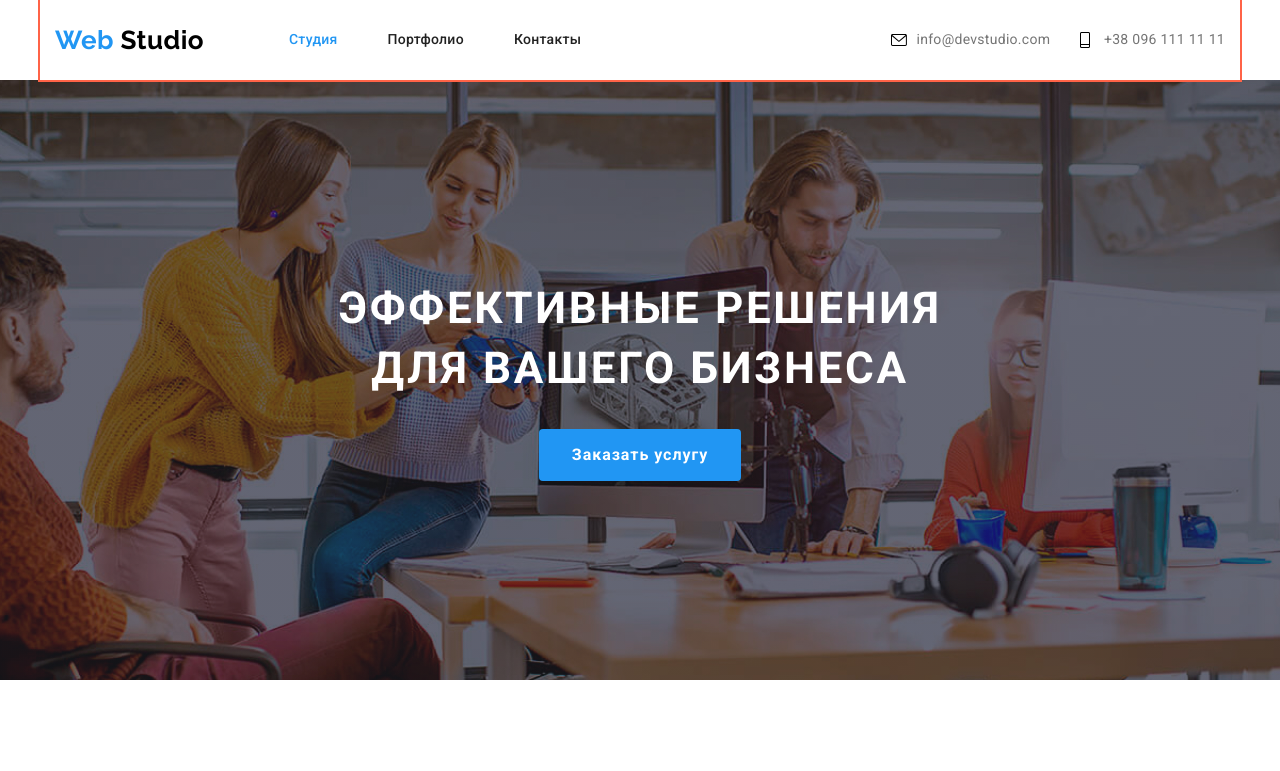
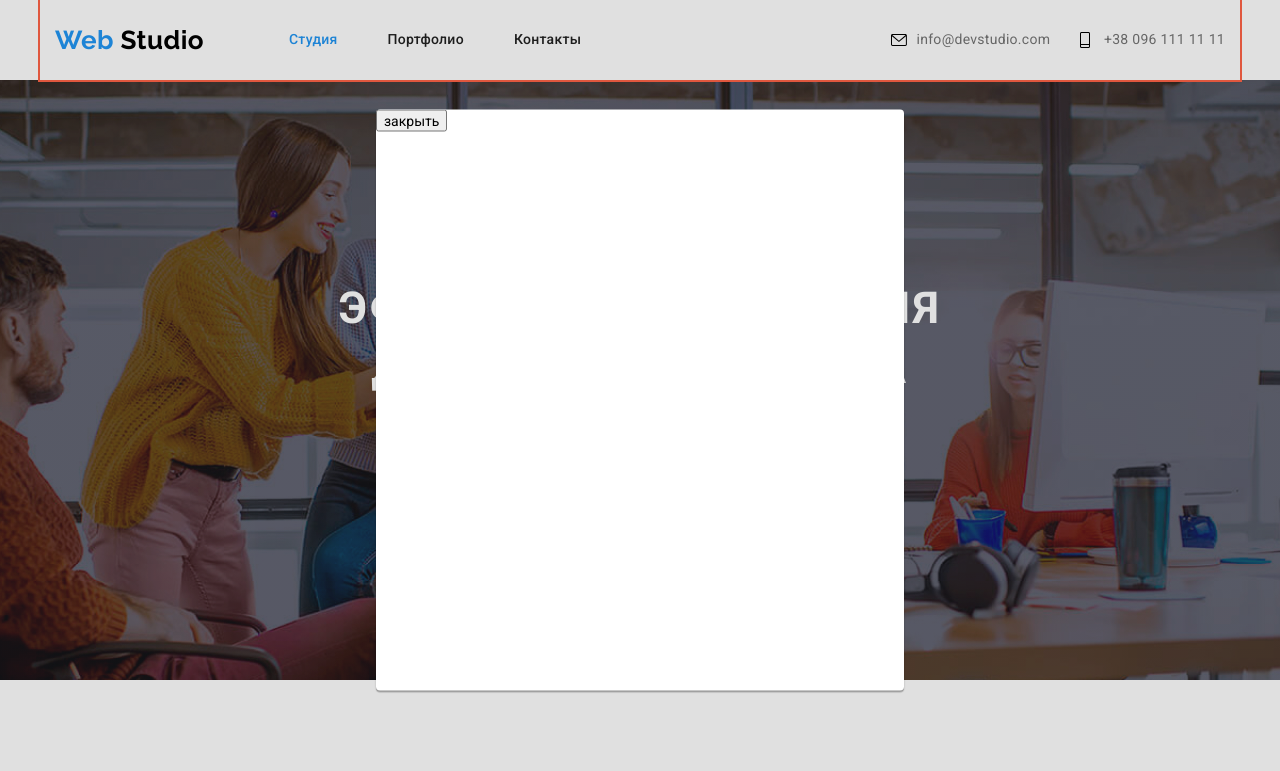
Before and after one commit to SvitlanaKorneeva/goit-markup-hw-05, a plain HTML site: page index.html in a window 1280 px wide. Both pictures are taken after a click on the button "Заказать услугу". Shown: the top 771 px of the page. Drawn offline with nearby package versions, Linux system fonts and the light colour scheme.

Commit message:
подчеркивание

```diff
--- a/css/common.css
+++ b/css/common.css
@@ -69,6 +69,7 @@ body {
 }
 
 .site-nav .link {
+  position: relative;
   display: block;
   padding-top: 32px;
   padding-bottom: 32px;
@@ -86,6 +87,26 @@ body {
 }
 .site-nav .link.current {
   color: var(--accent-colour);
+}
+
+.site-nav .link::after {
+  position: absolute;
+  content: '';
+  left: 0;
+  bottom: 0;
+  display: block;
+  width: 100%;
+  height: 4px;
+  background-color: var(--accent-colour);
+
+  /*opacity: 0;*/
+  transform: scaleX(0);
+  transition: opacity 250ms cubic-bezier(0.4, 0, 0.2, 1);
+}
+
+.site-nav .link:hover::after {
+  /*opacity: 1;*/
+  transform: scaleX(1);
 }
 
 /*nav contacts*/
--- a/css/main.css
+++ b/css/main.css
@@ -60,6 +60,34 @@
 .button-hero:focus {
   cursor: pointer;
   color: var(--primary-white-color);
+}
+
+.backdrop {
+  position: fixed;
+  top: 0;
+  left: 0;
+  width: 100%;
+  height: 100%;
+  background-color: rgba(0, 0, 0, 0.12);
+}
+
+.backdrop.is-hidden {
+  opacity: 0;
+  pointer-events: none;
+}
+
+.modal {
+  position: absolute;
+  top: 50%;
+  left: 50%;
+  transform: translate(-50%, -50%);
+
+  width: 528px;
+  height: 581px;
+  background: #ffffff;
+  box-shadow: 0px 1px 3px rgba(0, 0, 0, 0.12), 0px 1px 1px rgba(0, 0, 0, 0.14),
+    0px 2px 1px rgba(0, 0, 0, 0.2);
+  border-radius: 4px;
 }
 
 /* Section */
--- a/index.html
+++ b/index.html
@@ -58,9 +58,16 @@
       <section class="hero">
         <div class="hero-content">
           <h1 class="hero-title">Эффективные решения для вашего бизнеса</h1>
-          <button class="button-hero" type="button">Заказать услугу</button>
+          <button data-modal-open class="button-hero" type="button">
+            Заказать услугу
+          </button>
         </div>
       </section>
+      <div class="backdrop is-hidden" data-modal>
+        <div class="modal">
+          <button data-modal-close>закрыть</button>
+        </div>
+      </div>
 
       <!--Особенности-->
 
@@ -624,5 +631,6 @@
         </div>
       </section>
     </footer>
+    <script src="./js/modal.js"></script>
   </body>
 </html>
--- /dev/null
+++ b/js/modal.js
@@ -0,0 +1,14 @@
+(() => {
+  const refs = {
+    openModalBtn: document.querySelector('[data-modal-open]'),
+    closeModalBtn: document.querySelector('[data-modal-close]'),
+    modal: document.querySelector('[data-modal]'),
+  };
+
+  refs.openModalBtn.addEventListener('click', toggleModal);
+  refs.closeModalBtn.addEventListener('click', toggleModal);
+
+  function toggleModal() {
+    refs.modal.classList.toggle('is-hidden');
+  }
+})();
```
